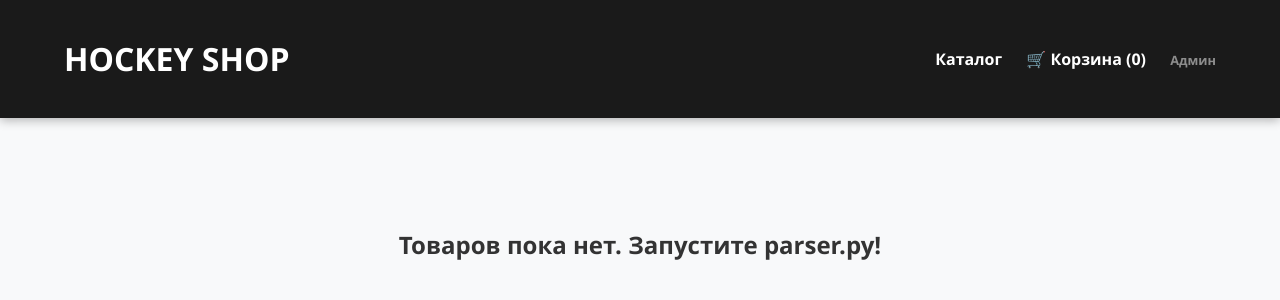
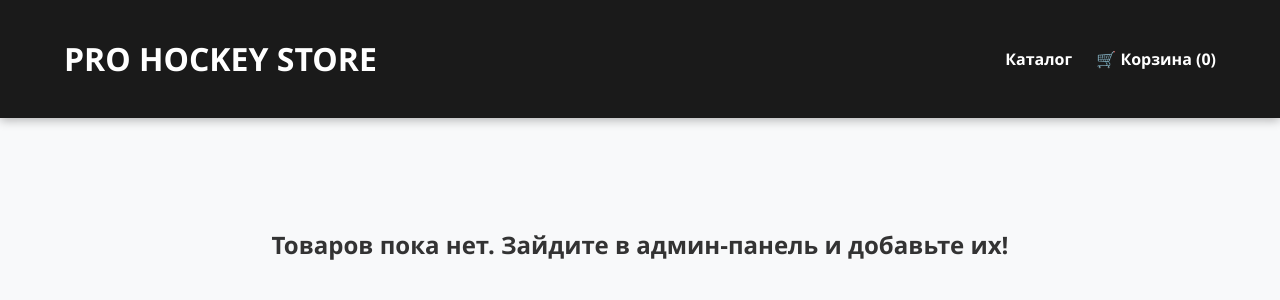
Before and after one commit to artik1112006-lang/pro_hockey-store, a FastAPI app: template templates/index.html in a window 1280 px wide. Shown: the top 300 px of the page. Run offline with FastAPI, Linux system fonts and the light colour scheme; the template is opened without the code that fills it, so the values that code supplies are empty.

Commit message:
Update index.html

```diff
--- a/templates/index.html
+++ b/templates/index.html
@@ -3,7 +3,7 @@
 <head>
     <meta charset="UTF-8">
     <meta name="viewport" content="width=device-width, initial-scale=1.0">
-    <title>Хоккейный магазин — Клюшки (BYN)</title>
+    <title>Pro Hockey Store — Профессиональные клюшки</title>
     <!-- Подключаем наш CSS файл -->
     <link rel="stylesheet" href="/static/style.css">
 </head>
@@ -11,12 +11,12 @@
 
 <header>
     <div class="logo">
-        <h1>HOCKEY SHOP</h1>
+        <h1>PRO HOCKEY STORE</h1>
     </div>
     <nav>
         <a href="/">Каталог</a>
         <a href="/cart" id="cart-link">🛒 Корзина (<span id="cart-count">0</span>)</a>
-        <a href="/admin" style="opacity: 0.5; font-size: 0.8rem;">Админ</a>
+        <!-- Ссылка на админку удалена. Заходи по адресу /admin вручную -->
     </nav>
 </header>
 
@@ -27,46 +27,36 @@
         <h3>{{ product.name }}</h3>
         <p class="price">{{ product.price }} BYN</p>
         <button class="btn" onclick="addToCart('{{ product.id }}', '{{ product.name }}', {{ product.price }})">
-            Добавить в корзину
+            В корзину
         </button>
     </div>
     {% else %}
     <div style="grid-column: 1/-1; text-align: center; padding: 50px;">
-        <h2>Товаров пока нет. Запустите parser.py!</h2>
+        <h2>Товаров пока нет. Зайдите в админ-панель и добавьте их!</h2>
     </div>
     {% endfor %}
 </div>
 
 <script>
-    // Функция для обновления счетчика товаров в шапке
+    // Обновление счетчика товаров в шапке
     function updateCartCount() {
         const cart = JSON.parse(localStorage.getItem('cart') || '[]');
         document.getElementById('cart-count').innerText = cart.length;
     }
 
-    // Функция добавления товара
+    // Добавление товара в LocalStorage
     function addToCart(id, name, price) {
-        // Получаем текущую корзину из LocalStorage
         let cart = JSON.parse(localStorage.getItem('cart') || '[]');
-
-        // Добавляем новый товар
         cart.push({
             id: id,
             name: name,
             price: price
         });
-
-        // Сохраняем обратно
         localStorage.setItem('cart', JSON.stringify(cart));
-
-        // Обновляем цифру на кнопке корзины
         updateCartCount();
-
-        // Маленькое уведомление
         alert('Товар "' + name + '" добавлен в корзину!');
     }
 
-    // Запускаем счетчик при загрузке страницы
     updateCartCount();
 </script>
 
```
